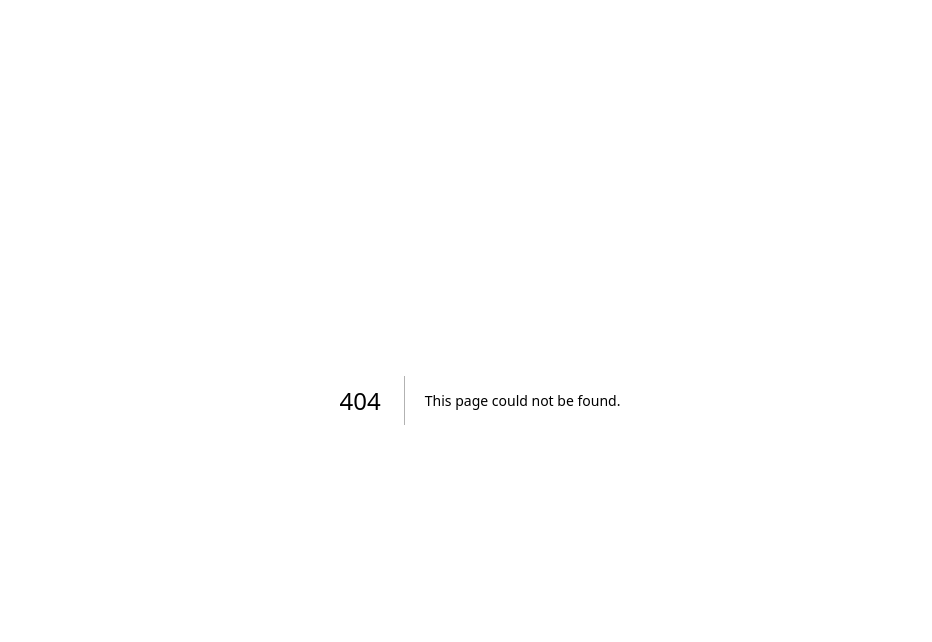
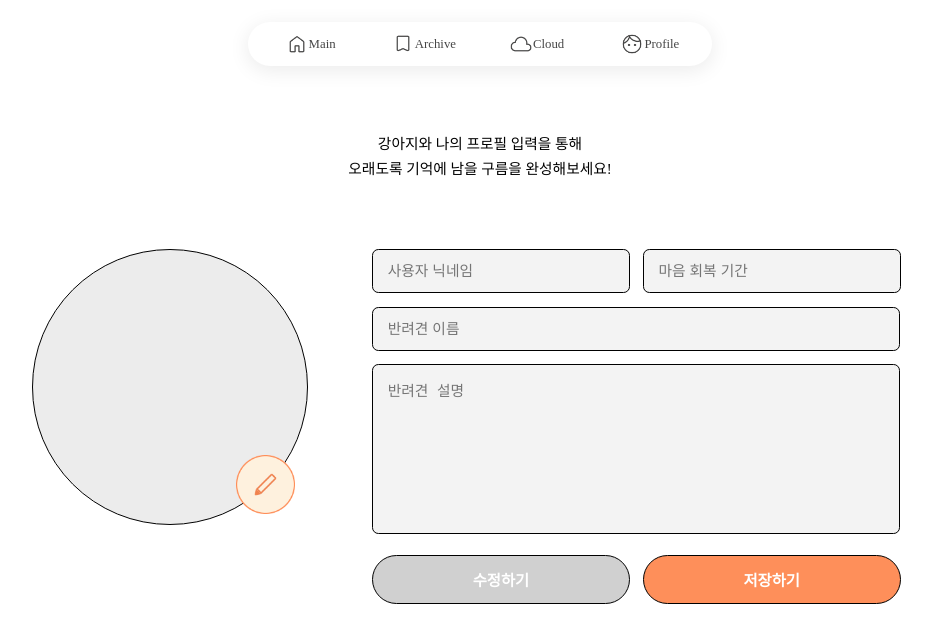
Before and after one commit to 9oormthon-univ/TEAM_8, a Next.js app in the folder clouddog/: page /profile in a window 1280 px wide. Before the commit this address had no page. Shown: the top 642 px of the page, without its empty margins (160-1092 px from the left). Built offline with nearby package versions, Linux system fonts and the light colour scheme.

Commit message:
feat: 프로필 페이지 생성

```diff
--- /dev/null
+++ b/clouddog/src/pages/profile.tsx
@@ -0,0 +1,384 @@
+import styled from "styled-components";
+import Header from "../components/header";
+import { useState } from "react";
+import { useEffect } from "react";
+
+const Home = styled.div`
+  display: flex;
+  flex-direction: column;
+  justify-content: center;
+  align-items: center;
+  width: 100%;
+`;
+
+const ProfileText = styled.p`
+  color: #000;
+  text-align: center;
+  font-size: 1.15vw;
+  font-style: normal;
+  font-weight: 400;
+  line-height: 170%;
+  margin-top: 5.2vw;
+  margin-bottom: 5.2vw;
+`;
+
+const ProfileSpace = styled.div`
+  width: 70%;
+  display: flex;
+  flex-direction: row;
+`;
+
+const ProfilePicture = styled.div`
+  position: relative;
+  width: 21.4vw;
+  height: 21.4vw;
+  border-radius: 21.4vw;
+  border: 1px solid #000;
+  background: #ececec;
+  margin-right: 5vw;
+`;
+
+const EditIcon = styled.img`
+  position: absolute;
+  bottom: 10px;
+  right: 12px;
+  width: 4.6vw;
+  height: 4.6vw;
+  cursor: pointer;
+`;
+
+const UserFirst = styled.div`
+  gap: 1vw;
+  display: flex;
+  flex-direction: row;
+`;
+
+const ProfileInput = styled.div`
+  display: flex;
+  flex-direction: column;
+`;
+
+const UserNickname = styled.input`
+  display: flex;
+  width: 17.7vw;
+  height: 1.2vw;
+  padding: 1.05vw 1.15vw;
+  align-items: center;
+  border-radius: 0.5vw;
+  border: 1px solid #000;
+  background: #f3f3f3;
+
+  color: #4e4e4e;
+
+  font-size: 1.15vw;
+  font-style: normal;
+  font-weight: 400;
+  line-height: normal;
+`;
+const UserMind = styled.input`
+  display: flex;
+  width: 17.7vw;
+  height: 1.2vw;
+  padding: 1.05vw 1.15vw;
+  align-items: center;
+  border-radius: 0.5vw;
+  border: 1px solid #000;
+  background: #f3f3f3;
+
+  font-size: 1.15vw;
+  font-style: normal;
+  font-weight: 400;
+  line-height: normal;
+`;
+const DogName = styled.input`
+  margin-top: 1.05vw;
+  padding: 1.05vw 1.15vw;
+  width: 38.8vw;
+  height: 1.2vw;
+  border-radius: 0.5vw;
+  border: 1px solid #000;
+  background: #f3f3f3;
+  font-size: 1.15vw;
+  margin-bottom: 1.05vw;
+`;
+
+const DogEx = styled.textarea`
+  border-radius: 0.5vw;
+  padding: 1.05vw 1.15vw;
+  border: 1px solid #000;
+  background: #f3f3f3;
+  width: 38.8vw;
+  height: 11vw;
+  font-size: 1.15vw;
+  resize: none;
+`;
+
+const ButtonSpace = styled.div`
+  display: flex;
+  flex-direction: row;
+  margin-top: 1.6vw;
+  gap: 1vw;
+`;
+
+const EditButton = styled.div`
+  display: flex;
+  width: 12.8vw;
+  padding: 1vw 3.6vw;
+  justify-content: center;
+  align-items: center;
+  gap: 0.5vw;
+  border-radius: 3vw;
+  border: 1px solid #000;
+  background: #d0d0d0;
+  color: #fff;
+  text-align: center;
+  font-family: Pretendard;
+  font-size: 1.2vw;
+  font-style: normal;
+  font-weight: 600;
+  line-height: normal;
+  cursor: pointer;
+`;
+
+const SaveButton = styled.div`
+  display: flex;
+  width: 12.8vw;
+  padding: 1vw 3.6vw;
+  justify-content: center;
+  align-items: center;
+  gap: 0.5vw;
+  border-radius: 3vw;
+  border: 1px solid #000;
+  background: #fe8f5a;
+  color: #fff;
+  text-align: center;
+  font-family: Pretendard;
+  font-size: 1.2vw;
+  font-style: normal;
+  font-weight: 600;
+  line-height: normal;
+  cursor: pointer;
+`;
+
+interface ProfileData {
+  nickname: string;
+  recoveryPeriod: string;
+  dogName: string;
+  dogDescription: string;
+}
+
+//모달관련
+interface ModalProps {
+  show: boolean;
+}
+
+const Modal = styled.div<ModalProps>`
+  position: fixed;
+  top: 50%;
+  left: 50%;
+  transform: translate(-50%, -50%);
+  background-color: white;
+  padding: 20px;
+  border-radius: 10px;
+  box-shadow: 0px 0px 10px rgba(0, 0, 0, 0.25);
+  display: ${(props) => (props.show ? "block" : "none")};
+`;
+
+const ModalBackdrop = styled.div`
+  position: fixed;
+  top: 0;
+  left: 0;
+  width: 100%;
+  height: 100%;
+  background: rgba(0, 0, 0, 0.5);
+  display: flex;
+  justify-content: center;
+  align-items: center;
+`;
+
+const ModalContainer = styled.div`
+  width: 59vw;
+  height: 37.35vw;
+  background-color: white;
+
+  border-radius: 12px;
+  display: flex;
+  padding-left:3.85vw;
+  padding-right:5vw;
+`;
+
+const ModalProfile= styled.div`
+    width: 21.4vw;
+  height: 21.4vw;
+  border-radius: 21.4vw;
+  border: 1px solid #000;
+  background: #ececec;
+
+`
+
+const Modaldiv = styled.div`
+    display:flex;
+    flex-direction: row;
+    width:100%;
+    margin-top:4vw;
+
+
+`
+
+const ImageOption = styled.img`
+  width: 100px;
+  height: 100px;
+  border: 2px solid #ddd;
+  border-radius: 50%;
+  object-fit: cover;
+  cursor: pointer;
+  &:hover {
+    border-color: #aaa;
+  }
+`;
+
+function Profiles() {
+  const [profileData, setProfileData] = useState<ProfileData>({
+    nickname: "",
+    recoveryPeriod: "",
+    dogName: "",
+    dogDescription: "",
+  });
+
+  //모달 창 관련 로직
+  const [isModalOpen, setModalOpen] = useState(false);
+
+  const handleEditIconClick = () => {
+    setModalOpen(true);
+  };
+
+  const handleModalClose = () => {
+    setModalOpen(false);
+  };
+
+  const handleImageChange = () => {};
+
+  const [selectedImage, setSelectedImage] = useState<string>("");
+
+  const imageOptions = ["/path/to/image1.png", "/path/to/image2.png"]; // 이미지 경로 배열
+
+  const handleImageSelect = (image: string) => {
+    setSelectedImage(image);
+    setModalOpen(false); // 이미지 선택 후 모달 닫기
+  };
+
+  //수정하기 저장하기 관련 로직
+  const [isFormEditable, setFormEditable] = useState(true); //폼 활성화, 비활성화
+
+  useEffect(() => {
+    loadProfileData();
+  }, []);
+
+  const loadProfileData = () => {
+    const storedData = localStorage.getItem("profileData");
+    if (storedData) {
+      setProfileData(JSON.parse(storedData));
+    }
+  };
+
+  const handleInputChange = (
+    e: React.ChangeEvent<HTMLInputElement | HTMLTextAreaElement>
+  ) => {
+    const { name, value } = e.target;
+    setProfileData((prevData) => ({ ...prevData, [name]: value }));
+  };
+
+  const handleEdit = () => {
+    setFormEditable(true);
+    loadProfileData();
+  };
+
+  const handleSave = () => {
+    if (
+      !profileData.nickname ||
+      !profileData.recoveryPeriod ||
+      !profileData.dogName ||
+      !profileData.dogDescription
+    ) {
+      alert("모든 칸을 입력해주세요.");
+      return;
+    }
+    localStorage.setItem("profileData", JSON.stringify(profileData));
+    alert("저장되었습니다.");
+    setFormEditable(false);
+  };
+  return (
+    <>
+      <Header />
+      <Home>
+        <ProfileText>
+          강아지와 나의 프로필 입력을 통해
+          <br />
+          오래도록 기억에 남을 구름을 완성해보세요!
+        </ProfileText>
+
+        <ProfileSpace>
+          <ProfilePicture>
+            <EditIcon src="/edit.png" onClick={handleEditIconClick} />
+          </ProfilePicture>
+          <ProfileInput>
+            <UserFirst>
+              <UserNickname
+                name="nickname"
+                placeholder="사용자 닉네임"
+                value={profileData.nickname}
+                onChange={handleInputChange}
+                disabled={!isFormEditable}
+              />
+              <UserMind
+                name="recoveryPeriod"
+                placeholder="마음 회복 기간"
+                value={profileData.recoveryPeriod}
+                onChange={handleInputChange}
+                disabled={!isFormEditable}
+              />
+            </UserFirst>
+            <DogName
+              name="dogName"
+              placeholder="반려견 이름"
+              value={profileData.dogName}
+              onChange={handleInputChange}
+              disabled={!isFormEditable}
+            />
+            <DogEx
+              name="dogDescription"
+              placeholder="반려견 설명"
+              value={profileData.dogDescription}
+              onChange={handleInputChange}
+              disabled={!isFormEditable}
+            />
+
+            <ButtonSpace>
+              <EditButton onClick={handleEdit}>수정하기</EditButton>
+              <SaveButton onClick={handleSave}>저장하기</SaveButton>
+            </ButtonSpace>
+          </ProfileInput>
+        </ProfileSpace>
+        {isModalOpen && (
+          <ModalBackdrop onClick={handleModalClose}>
+            <ModalContainer onClick={(e) => e.stopPropagation()}>
+                <Modaldiv>
+                <ModalProfile/>
+              {/* {imageOptions.map((image, index) => (
+                <ImageOption
+                  key={index}
+                  src={image}
+                  alt={`Profile Option ${index + 1}`}
+                  onClick={() => handleImageSelect(image)}
+                />
+              ))} */}
+              </Modaldiv>
+            </ModalContainer>
+          </ModalBackdrop>
+        )}
+      </Home>
+    </>
+  );
+}
+
+export default Profiles;
```
Also changed, not shown: clouddog/public/edit.png (added).
